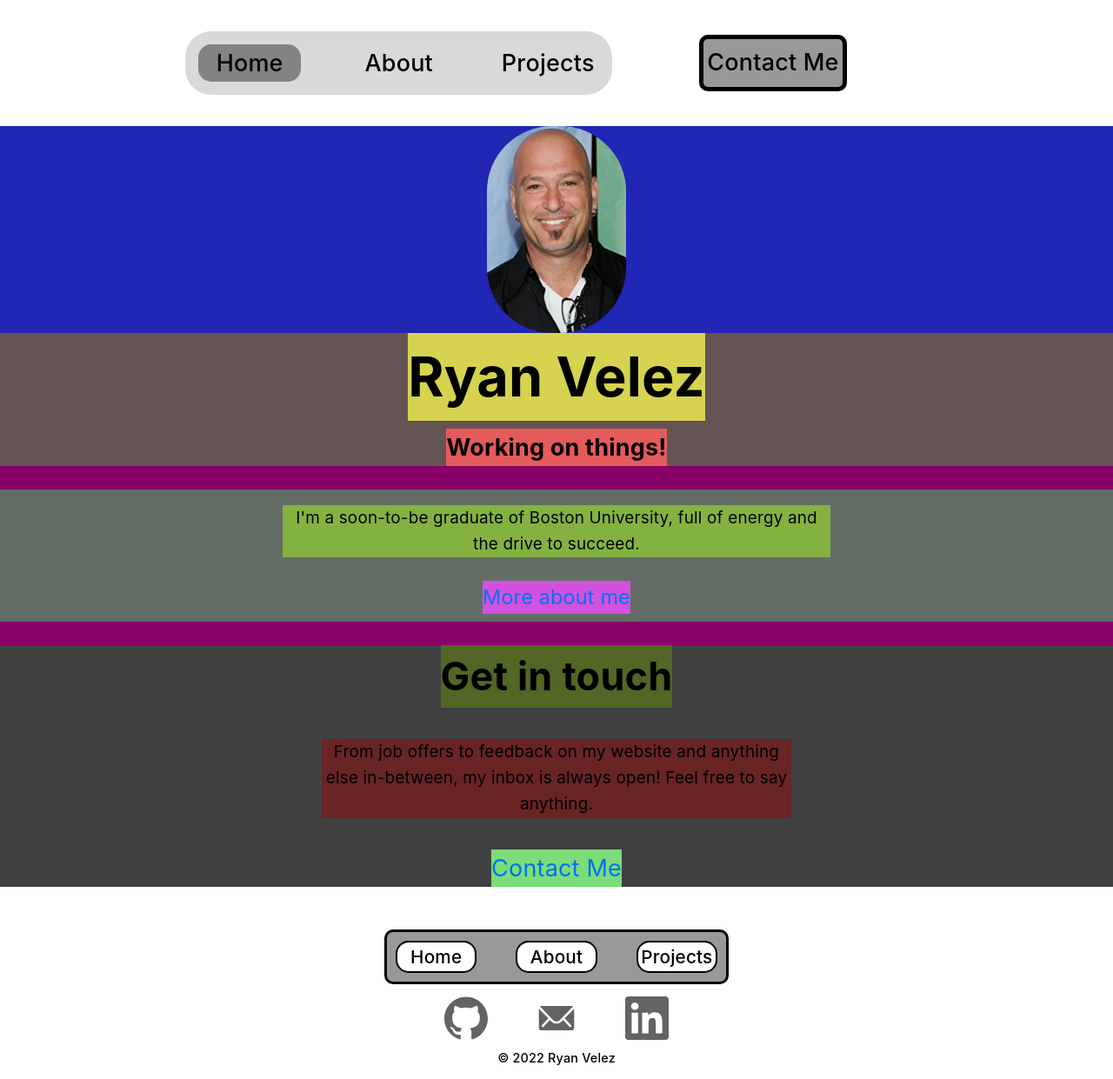
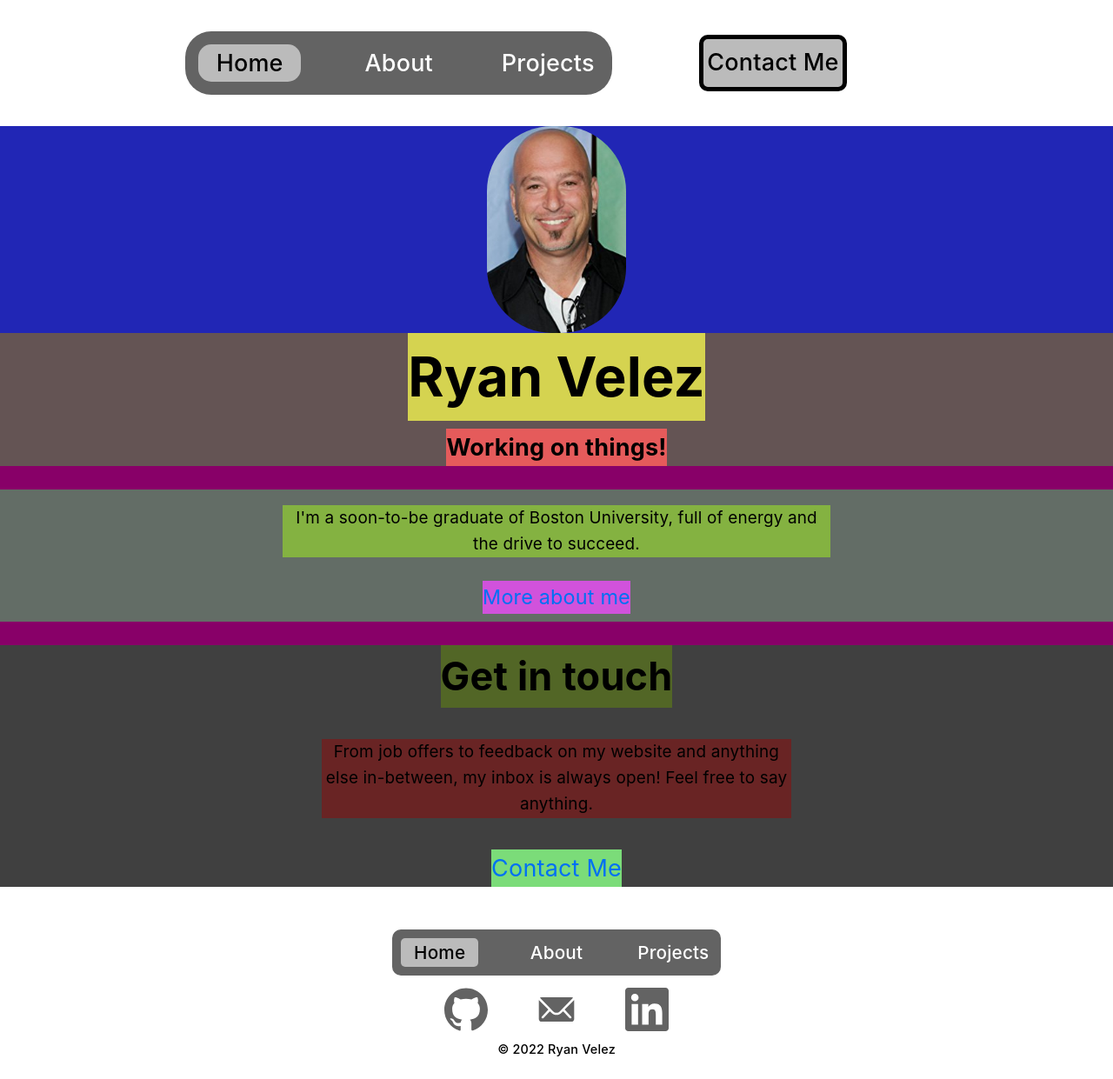
Before and after one commit to ryanv249/ryanv249.me, a Next.js app: page / in a window 1280 px wide. Shown: the whole page at 87% size. Built offline with nearby package versions, Linux system fonts and the light colour scheme.

Commit message:
updated menu styling. several changes to bar and foot, now have unified layout style. potentially final design, but still needs tweaking.

```diff
--- a/components/layout.js
+++ b/components/layout.js
@@ -4,16 +4,14 @@ import { useEffect, useState } from 'react';
 
 
 import {
-    TextContainer,
-    MenuContainer, MenuButton, MenuContentBox, MenuContent, MenuLink,
-    BarContainer, BarPagesBox,  BarPages, BarLink, BarContactBox, BarContact,
-    FootContainer, FootPagesBox, FootPages, FootLink, FootContactBox, FootContact
+    TextContainer, PageLink,
+    MenuContainer, MenuButton, MenuContactBox, MenuContact, MenuPagesBox, MenuPages,
+    BarContainer, BarPagesBox,  BarPages, BarContactBox, BarContact,
+    FootContainer, FootPagesBox, FootPages, FootContactBox, FootContact
 } from './wrappers';
 
 import { SiGithub, SiLinkedin } from 'react-icons/si';
 import { IoIosMail, IoMdMenu, IoIosClose } from 'react-icons/io'
-
-
 
 
 
@@ -57,37 +55,39 @@ function NavMenu ({currPage, open, setOpen}){
                     }
                 </MenuButton>
 
+                <MenuContactBox>
+                    <MenuContact>
+                        <a href="mailto:ryanv249@bu.edu">Contact Me</a>
+                    </MenuContact>
+                </MenuContactBox>
+
                 {/*
-                    open also toggles display of page content
-                    note: link to current page styling applied here, unlike BarLink
+                    open also toggles display of page content and footer links,
+                    but only while screen is small enough to not use NavBar
                  */}
                 { open && (
                     <>
-                        <MenuContentBox>
-                            <MenuContent>
-                                <MenuLink>
+                        <MenuPagesBox>
+                            <MenuPages>
+                                <PageLink type = "menu" linkTo = "Home" currPage = {currPage}>
                                     <Link href = "/">
-                                        <a style = {currPage === "Home" ? {color: 'cyan'} : {}}>Home</a>
+                                        <a style = {currPage === "Home" ? {color: 'black'} : {}}>Home</a>
                                     </Link>
-                                </MenuLink>
+                                </PageLink>
 
-                                <MenuLink>
+                                <PageLink type = "menu" linkTo = "About" currPage = {currPage}>
                                     <Link href = "/about">
-                                        <a style = {currPage === "About" ? {color: 'cyan'} : {}}>About</a>
+                                        <a style = {currPage === "About" ? {color: 'black'} : {}}>About</a>
                                     </Link>
-                                </MenuLink>
+                                </PageLink>
 
-                                <MenuLink>
-                                    <Link href = "/projects" >
-                                        <a style = {currPage === "Projects" ? {color: 'cyan'} : {}}>Projects</a>
+                                <PageLink type = "menu" linkTo = "Projects" currPage = {currPage}>
+                                    <Link href = "/projects">
+                                        <a style = {currPage === "Projects" ? {color: 'black'} : {}}>Projects</a>
                                     </Link>
-                                </MenuLink>
-
-                                <MenuLink>
-                                    <a href="mailto:ryanv249@bu.edu">Contact Me</a>
-                                </MenuLink>
-                            </MenuContent>
-                        </MenuContentBox>
+                                </PageLink>
+                            </MenuPages>
+                        </MenuPagesBox>
                     </>
                 )}
             </MenuContainer>
@@ -99,29 +99,26 @@ function NavBar ({ currPage }){
     return(
         <>
             <BarContainer>
-                {/*
-                    page links
-                    link to current page styling handled in wrappers
-                */}
+                {/* page links */}
                 <BarPagesBox>
                     <BarPages>
-                        <BarLink linkTo = "Home" currPage = {currPage} >
+                        <PageLink type = "bar" linkTo = "Home" currPage = {currPage} >
                             <Link href = "/">
-                                <a>Home</a>
+                                <a style = {currPage === "Home" ? {color: 'black'} : {}}>Home</a>
                             </Link>
-                        </BarLink>
+                        </PageLink>
 
-                        <BarLink linkTo = "About" currPage = {currPage} >
+                        <PageLink type = "bar" linkTo = "About" currPage = {currPage} >
                             <Link href = "/about">
-                                <a>About</a>
+                                <a style = {currPage === "About" ? {color: 'black'} : {}}>About</a>
                             </Link>
-                        </BarLink>
+                        </PageLink>
 
-                        <BarLink linkTo = "Projects" currPage = {currPage} >
+                        <PageLink type = "bar" linkTo = "Projects" currPage = {currPage} >
                             <Link href = "/projects">
-                                <a>Projects</a>
+                                <a style = {currPage === "Projects" ? {color: 'black'} : {}}>Projects</a>
                             </Link>
-                        </BarLink>
+                        </PageLink>
                     </BarPages>
                 </BarPagesBox>
 
@@ -136,33 +133,37 @@ function NavBar ({ currPage }){
     )
 }
 
-function Footer (){
+function Footer ({menuDisplayed, currPage}){
     return(
         <footer>
+            {/*
+                if NavMenu is visible and open, don't display page links
+                doing this because 2 links to every page is quite redundant
+              */}
             <FootContainer >
-                {/* page links */}
+            {!menuDisplayed &&
                 <FootPagesBox>
                     <FootPages>
-                        <FootLink>
+                        <PageLink type = "foot" linkTo = "Home" currPage = {currPage} >
                             <Link href = "/">
-                                <a>Home</a>
+                                <a style = {currPage === "Home" ? {color: 'black'} : {}}>Home</a>
                             </Link>
-                        </FootLink>
+                        </PageLink>
 
-                        <FootLink>
+                        <PageLink type = "foot" linkTo = "About" currPage = {currPage} >
                             <Link href = "/about">
-                                <a>About</a>
+                                <a style = {currPage === "About" ? {color: 'black'} : {}}>About</a>
                             </Link>
-                        </FootLink>
+                        </PageLink>
 
-                        <FootLink>
+                        <PageLink type = "foot" linkTo = "Projects" currPage = {currPage} >
                             <Link href = "/projects">
-                                <a>Projects</a>
+                                <a style = {currPage === "Projects" ? {color: 'black'} : {}}>Projects</a>
                             </Link>
-                        </FootLink>
+                        </PageLink>
                     </FootPages>
                 </FootPagesBox>
-
+            }
                 {/* external and email links*/}
                 <FootContactBox>
                         <FootContact>
@@ -229,7 +230,11 @@ export default function Layout({ children, page, onProjectPage }) {
 
             <nav>
                 {/* bar for large screens, menu for small-medium */}
-                <NavMenu  currPage = {page} open = {open} setOpen = {setOpen} />
+                <NavMenu
+                    currPage = {page}
+                    open = {open}
+                    setOpen = {setOpen}
+                />
                 <NavBar currPage = {page} />
             </nav>
 
@@ -239,13 +244,17 @@ export default function Layout({ children, page, onProjectPage }) {
                 menu and bar display managed through CSS   (doing it here caused mismatch between server and client render)
             */}
 
-            { (!menuVisible || (menuVisible && open === false))  &&
+            { (!menuVisible || (menuVisible && (open === false)))  &&
                 (
                     <main>{children}</main>
                 )
             }
 
-            <Footer onProjectPage = {onProjectPage} />
+            <Footer
+                menuDisplayed = {menuVisible && (open === true)}
+                onProjectPage = {onProjectPage}
+                currPage = {page}
+            />
         </>
     );
 }
--- a/components/wrappers.js
+++ b/components/wrappers.js
@@ -14,6 +14,39 @@ export function TextContainer({ children }){
 export function LinkContainer({ children }){
     return(
         <div className ={utilStyles.linkContainer}>
+            {children}
+        </div>
+    );
+}
+
+/*
+    stylized link container (applies 'highlight' if wrapped link connects to current page)
+        type        - which class and highlight color to apply
+        linkTo      - destination page
+        currPage    - page being displayed
+*/
+export function PageLink({ type, linkTo, currPage, children }){
+    var cName
+    var cStyle
+    switch (type){
+        case "menu":
+            cName = utilStyles.menuLink
+            cStyle = {backgroundColor: 'rgb(187,187,187)'}
+            break;
+
+        case "bar":
+            cName = utilStyles.barLink
+            cStyle = {backgroundColor: 'rgb(187,187,187)'}
+            break;
+
+        case "foot":
+            cName = utilStyles.footLink
+            cStyle = {backgroundColor: 'rgb(187,187,187)'}
+            break;
+    }
+
+    return(
+        <div className ={cName} style = {linkTo === currPage ? cStyle : {}}>
             {children}
         </div>
     );
@@ -41,29 +74,38 @@ export function MenuButton({ children }){
     );
 }
 
-export function MenuContentBox({ children }){
+export function MenuPagesBox({ children }){
     return(
-        <div className ={utilStyles.menuContentBox}>
+        <div className ={utilStyles.menuPagesBox}>
             {children}
         </div>
     );
 }
 
-export function MenuContent({ children }){
+export function MenuPages({ children }){
     return(
-        <div className ={utilStyles.menuContent}>
+        <div className ={utilStyles.menuPages}>
             {children}
         </div>
     );
 }
 
-export function MenuLink({ children }){
+export function MenuContactBox({ children }){
     return(
-        <div className ={utilStyles.menuLink}>
+        <div className ={utilStyles.menuContactBox}>
             {children}
         </div>
     );
 }
+
+export function MenuContact({ children }){
+    return(
+        <div className ={utilStyles.menuContact}>
+            {children}
+        </div>
+    );
+}
+
 
 
 
@@ -87,18 +129,6 @@ export function BarPagesBox({ children }){
 export function BarPages({ children }){
     return(
         <div className ={utilStyles.barPages}>
-            {children}
-        </div>
-    );
-}
-
-// highlight link to current page   linkTo - destination page   currPage - page being displayed
-export function BarLink({ linkTo, currPage, children }){
-    return(
-        <div
-            className ={utilStyles.barLink}
-            style = {linkTo === currPage ? {backgroundColor: 'rgba(0,0,0,0.4)'} : {}}
-        >
             {children}
         </div>
     );
@@ -143,14 +173,6 @@ export function FootPagesBox({ children }){
 export function FootPages({ children }){
     return(
         <div className ={utilStyles.footPages}>
-            {children}
-        </div>
-    );
-}
-
-export function FootLink({ children }){
-    return(
-        <div className ={utilStyles.footLink}>
             {children}
         </div>
     );
--- a/styles/utils.module.css
+++ b/styles/utils.module.css
@@ -77,7 +77,7 @@
     display: grid;
     grid-template-columns: 0.55fr 0.45fr;
     align-items: center;
-    margin: 2rem 0rem 0rem 0rem;
+    margin: 2rem 0 0 0;
     font-weight: 500;
 }
 
@@ -89,7 +89,7 @@
 
 .barPages{
     /* background-color: red; */
-    background-color: rgba(0,0,0,0.15);
+    background-color: rgb(99, 99, 99);
     display: grid;
     grid-template-columns: repeat(3, 1fr);
     padding: 15px;
@@ -101,7 +101,7 @@
     /* background-color: yellow; */
     text-align: center;
     border-radius: 15px;
-    padding: 0rem 0.3rem;
+    padding: 0 0.3rem;
 }
 
 .barContactBox{
@@ -111,23 +111,33 @@
 
 .barContact{
     /* background-color: green; */
-    background-color: rgba(0,0,0,0.4);
-    margin: 0rem 0rem 0rem 100px;
+    background-color: rgb(187, 187, 187);
+    margin: 0 0 0 100px;
     border-radius: 10px;
     width: 170px;
     text-align: center;
     border: 5px solid black;
-    padding: 0.3rem 0rem 0.4rem 0rem;
+    padding: 0.3rem 0 0.4rem 0;
 }
 
-
-.barLink a, .barContact a{
-    color: black;
+.barLink a{
+    color: white;
     font-size: 1.5rem;
     transition: color 0.15s ease;
 }
 
-.barLink a:hover, .barContact a:hover{
+.barContact a{
+    color: rgb(0, 0, 0);
+    font-size: 1.5rem;
+    transition: color 0.15s ease;
+}
+
+.barLink a:hover{
+    color: black;
+    transition: color 0.15s ease;
+}
+
+.barContact a:hover{
     color: rgb(255, 255, 255);
     transition: color 0.15s ease;
 }
@@ -139,7 +149,7 @@
     }
 
     .barContact{
-        margin: 0rem 0rem 0rem 75px;
+        margin: 0 0 0 75px;
     }
 
 }
@@ -172,6 +182,7 @@
 
     .menuContainer{
         display: grid !important;
+        grid-template-columns: auto auto;
     }
 
 }
@@ -182,38 +193,104 @@
     navmenu styles        ~~~~~~~~~~~~~~~~~~~~~~~~~~~~~~~~~~~~~~~~~~~~~~~~~~~~~~~~~~~~~~~~~~~~~~~~~~~~~~~~~~~
 */
 .menuContainer{
-    background-color: rgb(187, 187, 187);
+    /* background-color: rgb(187, 187, 187); */
+    background-color: rgb(99, 99, 99);
     display: none;
-    margin: 0rem 0rem 2rem 0rem;
+    font-weight: 500;
 }
 
 .menuButton{
-    background-color: orange;
+    /* background-color: orange;*/
+    background-color: rgb(187, 187, 187);
     width: fit-content;
     height: 55px;
-    margin: 2rem 1rem 1rem 1.5rem;
-    border-radius: 0px;
+    margin: 2rem 0 1rem 2rem;
+    border-radius: 10px;
+    cursor: pointer;
+    transition: color 0.15s ease;
 }
 
-.menuContentBox{
-    background-color: purple;
-    margin: 3rem 0rem 0rem 0rem;
+.menuButton:hover{
+    color: rgb(255,255,255);
+    transition: color 0.15s ease;
 }
 
-.menuContent{
-    background-color: green;
-    margin: 1rem;
+.menuContactBox{
+    /* background-color: yellow; */
+    display: flex;
+    justify-content: flex-end;
+}
+
+.menuContact{
+    /* background-color: red; */
+    background-color: rgb(187,187,187);
+    margin: 1.75rem 2rem 1rem 0rem;
+    border: 5px solid black;
+    border-radius: 10px;
+    padding: 0.3rem 0 0.4rem 0;
+    width: 170px;
+    text-align: center;
+}
+
+/* mobile screen override */
+@media screen and (max-width: 349px){
+    .menuContact{
+        margin: 1.75rem 1rem 1rem 0rem;
+    }
+
+    .menuButton{
+        margin: 2rem 0 1rem 1rem;
+    }
+
+}
+
+.menuContact a{
+    /* background-color: rgb(187,187,187); */
+    color: black;
+    font-size: 1.5rem;
+    transition: color 0.15s ease;
+}
+
+.menuContact a:hover{
+    color: white;
+    transition: color 0.15s ease;
+}
+
+
+.menuPagesBox{
+    /* background-color: purple; */
+    background-color: white;
+    padding: 2rem 0;
+    grid-column: 1 / 3;
+}
+
+.menuPages{
+    /* background-color: green; */
+    background-color: rgb(99, 99, 99);
+    display: flex;
+    flex-direction: column;
 }
 
 .menuLink{
-    background-color: rgb(21, 255, 0);
-    margin: 0.5rem 0rem 0.5rem 0rem;
+    /* background-color: rgb(21, 255, 0); */
+    background-color: inherit;
+    padding: 0.5rem 0;
 }
 
 .menuLink a{
-    background-color: black;
-    font-size: 1.9rem;
+    /* background-color: black; */
+    color:white;
+    font-size: 2rem;
+    margin: 0 0 0 2rem;
+    transition: color 0.15s ease;
 }
+
+.menuLink a:hover{
+    color: black;
+    transition: color 0.15s ease;
+}
+
+
 
 
 
@@ -242,36 +319,47 @@
 
 .footPages{
     /* background-color: rgb(204, 255, 0); */
-    background-color: rgba(0,0,0,0.4);
+    background-color: rgb(99, 99, 99);
     display: grid;
     grid-template-columns: repeat(3, 1fr);
     margin: 0.75rem 0 0 0;
     gap: 2.5rem;
     padding: 10px;
     border-radius: 10px;
-    border: 3px solid black;
 }
 
-/* bruh-sized screen override */
+/* mobile screen override */
 @media screen and (max-width: 349px) {
     .footPages{
         gap: 1rem;
         padding: 10px 0px 10px 0px;
     }
+
+    .footLink{
+        padding: 0 0.1rem !important;
+    }
+
 }
+
 
 .footLink{
     /* background-color: rgb(0, 0, 0); */
-    background-color: white;
     text-align: center;
     font-size: 1.15rem;
-    border-radius: 15px;
-    border: 2px solid black;
+    border-radius: 5px;
     padding: 0 0.2rem;
 }
 
 .footLink a{
-    color: black;
+    /* color: rgb(0, 0, 0); */
+    color: rgb(255, 255, 255);
+    transition: color 0.15s ease;
+}
+
+.footLink a:hover{
+    /* color: rgb(255, 255, 255); */
+    color: rgb(0, 0, 0);
+    transition: color 0.15s ease;
 }
 
 .footContactBox{
```
